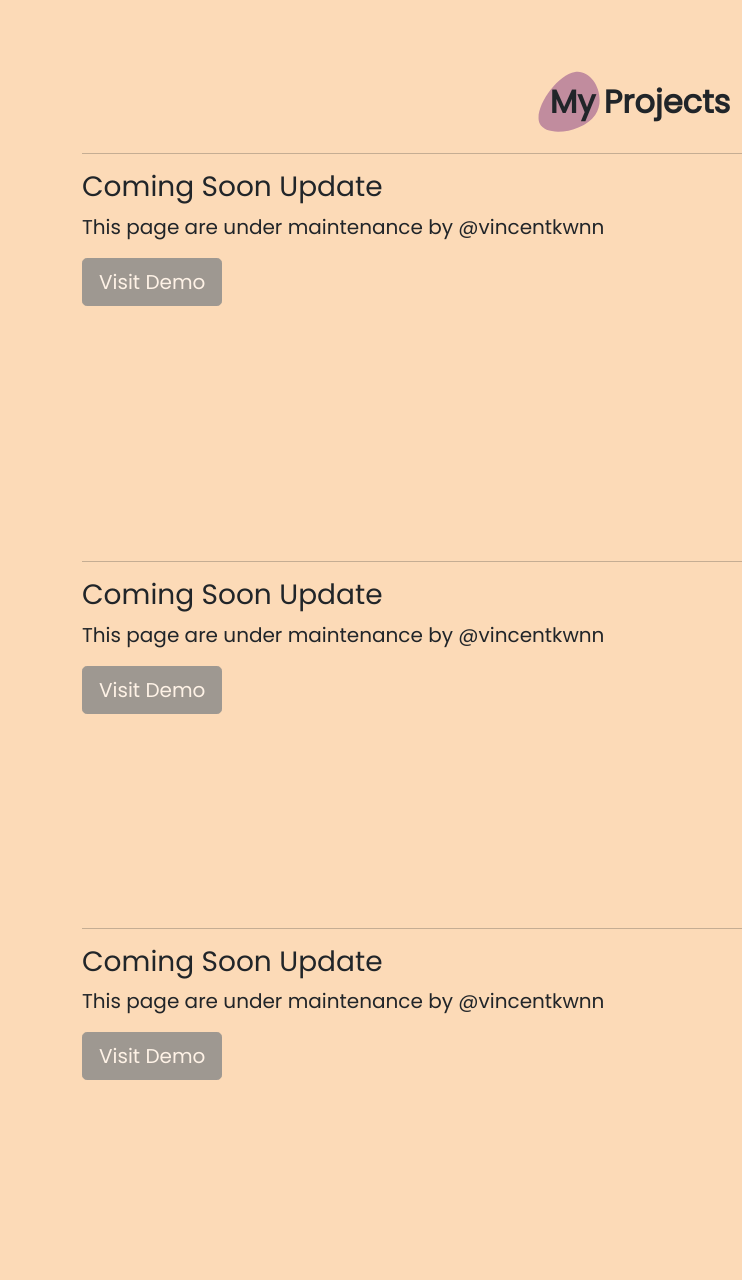
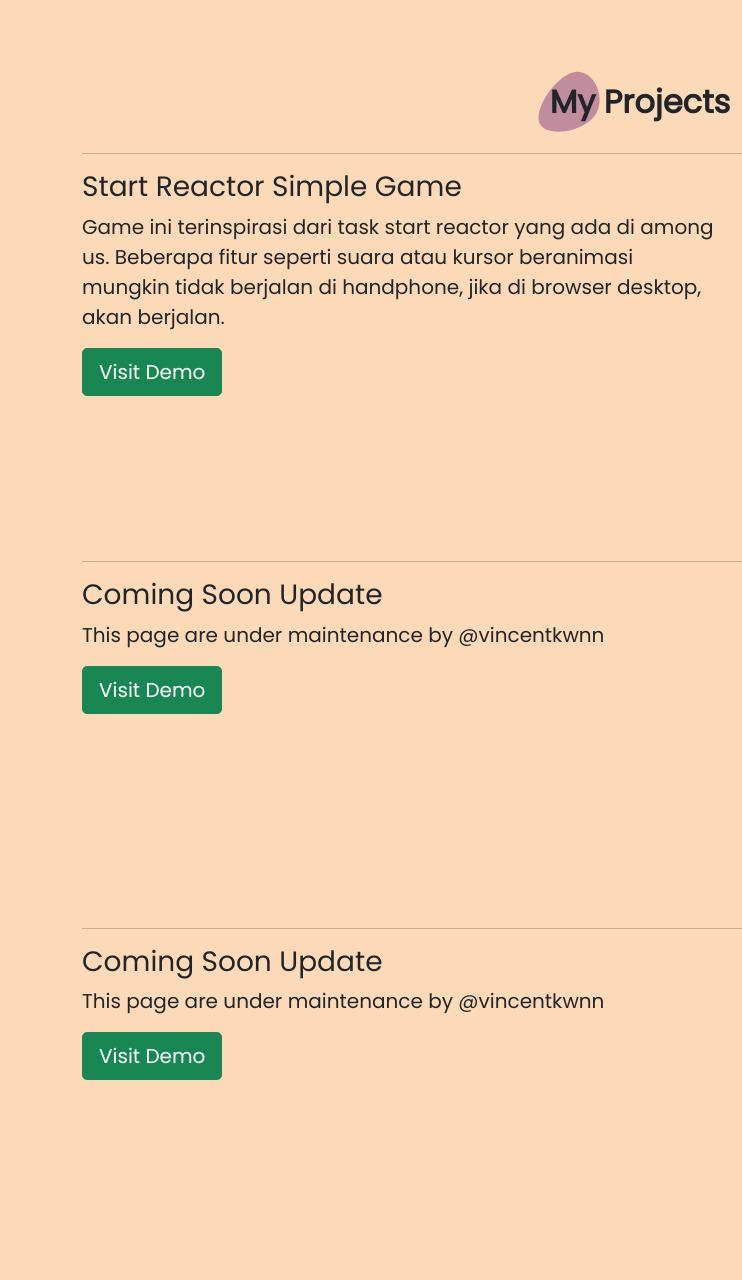
Before and after one commit to vincentkwnn/vincentkwnn.github.io, a plain HTML site: page index.html in a window 1280 px wide. Shown: the part 2031-3311 px from the top of the page, 0-742 px from the left. Drawn offline with nearby package versions, Linux system fonts and the light colour scheme.

Commit message:
menambah fitur klik link

```diff
--- a/index.html
+++ b/index.html
@@ -126,10 +126,10 @@
 
       <div class="row featurette" data-aos="fade-left">
         <div class="col-md-7">
-          <h3 class="featurette-heading">Coming Soon Update
+          <h3 class="featurette-heading">Start Reactor Simple Game
           </h3>
-          <p class="lead">This page are under maintenance by @vincentkwnn</p>
-          <a href="#" class="btn btn-secondary btn-lg disabled" tabindex="-1" role="button" aria-disabled="true">Visit Demo</a>
+          <p class="lead justify">Game ini terinspirasi dari task start reactor yang ada di among us. Beberapa fitur seperti suara atau kursor beranimasi mungkin tidak berjalan di handphone, jika di browser desktop, akan berjalan.</p>
+          <a href="https://vincentkwnn.github.io/reactor" class="btn btn-success btn-lg" tabindex="-1" role="button" aria-disabled="true">Visit Demo</a>
         </div>
         <div class="col-md-5">
           <img src="img/project/1.jpg" alt="Website Restaurant" width="500">
@@ -141,7 +141,7 @@
           <h3 class="featurette-heading">Coming Soon Update
           </h3>
           <p class="lead">This page are under maintenance by @vincentkwnn</p>
-          <a href="#" class="btn btn-secondary btn-lg disabled" tabindex="-1" role="button" aria-disabled="true">Visit Demo</a>
+          <a href="#" class="btn btn-success btn-lg" tabindex="-1" role="button" aria-disabled="true">Visit Demo</a>
         </div>
         <div class="col-md-5 order-md-1">
           <img src="img/project/2.jpg" alt="Website Restaurant" width="500">
@@ -153,7 +153,7 @@
           <h3 class="featurette-heading">Coming Soon Update
           </h3>
           <p class="lead">This page are under maintenance by @vincentkwnn</p>
-          <a href="#" class="btn btn-secondary btn-lg disabled" tabindex="-1" role="button" aria-disabled="true">Visit Demo</a>
+          <a href="#" class="btn btn-success btn-lg" tabindex="-1" role="button" aria-disabled="true">Visit Demo</a>
         </div>
         <div class="col-md-5">
           <img src="img/project/3.jpg" alt="Website Restaurant" width="500">
```
Also changed, not shown: 1 other file.
